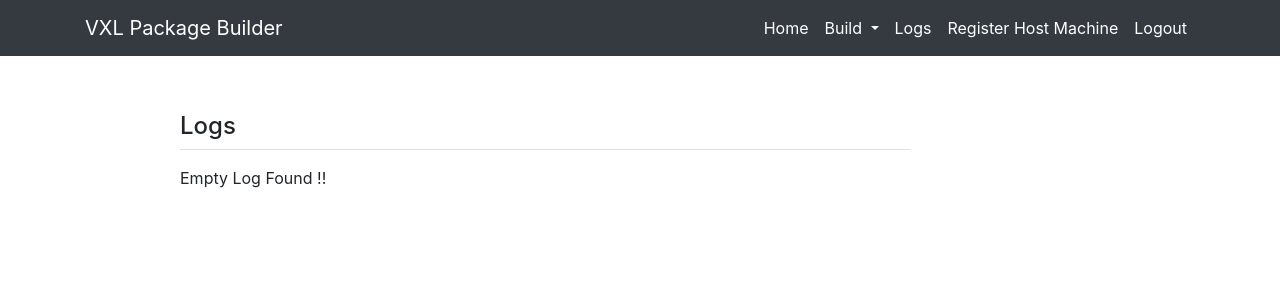
After one commit to ppokhriyal/Package_Builder, a Flask app: page /logs in a window 1280 px wide. The commit adds this page. Shown: the top 300 px of the page. Run offline with Flask 2, Linux system fonts and the light colour scheme; the visitor is signed in with stand-in values (Sample User, id 1); data that the repository does not hold is empty; some libraries are stand-ins or nearby versions.

Commit message:
Package Builder

```diff
--- a/pkgbuilder/models.py
+++ b/pkgbuilder/models.py
@@ -17,6 +17,7 @@ class User(db.Model,UserMixin):
 	password_decrypted = db.Column(db.String(60),nullable=False)
 	pkg_info = db.relationship('Pkgdetails',backref='author',lazy=True,cascade='all,delete-orphan')
 	reg_host = db.relationship('Register_Host',backref='register_remote_host',lazy=True,cascade='all,delete-orphan')
+	log = db.relationship('Logs',backref='logmeup',lazy=True,cascade='all,delete-orphan')
 
 	def __repr__(self):
 		return f"User('{self.username}','{self.email}')"
@@ -36,7 +37,6 @@ class Pkgdetails(db.Model):
 		return f"Pkgdetails('{self.pkgbuild_id}','{self.pkgname}','{self.description}','{self.md5sum_patch}')"
 
 class Register_Host(db.Model):
-
 	id = db.Column(db.Integer,primary_key=True)
 	ipaddress = db.Column(db.String(20),unique=True,nullable=False)
 	hostname = db.Column(db.String(20),unique=True,nullable=False)
@@ -44,3 +44,14 @@ class Register_Host(db.Model):
 
 	def __repr__(self):
 		return f"{self.ipaddress}"
+
+class Logs(db.Model):
+	id = db.Column(db.Integer,primary_key=True)
+	pkgbuild_id = db.Column(db.Integer,unique=True,nullable=False)
+	pkgname = db.Column(db.String(60),nullable=False)
+	date_removed = db.Column(db.DateTime(),nullable=False,default=datetime.utcnow)
+	md5sum_pkg = db.Column(db.String(50),nullable=False)
+	md5sum_patch = db.Column(db.String(50))
+	user_id = db.Column(db.Integer, db.ForeignKey('user.id'))
+	def __repr__(self):
+		return f"Logs('{self.pkgbuild_id}','{self.pkgname}','{self.md5sum_pkg}','{self.md5sum_patch}')"
--- a/pkgbuilder/routes.py
+++ b/pkgbuilder/routes.py
@@ -1,7 +1,7 @@
 from flask import render_template, url_for, flash, redirect, request, abort, session
 from pkgbuilder import app, db, bcrypt, login_manager
 from pkgbuilder.forms import RegistrationForm, LoginForm,AddHostMachineForm,BuildTestPackageForm
-from pkgbuilder.models import User,Register_Host,Pkgdetails
+from pkgbuilder.models import User,Register_Host,Pkgdetails,Logs
 from flask_login import login_user, current_user, logout_user, login_required
 import paramiko
 import time
@@ -118,6 +118,7 @@ def addhost():
 
 #Delete Registered Host Machine
 @app.route('/delete_reg_hostmachine/<int:host_id>')
+@login_required
 def delete_host_machine(host_id):
     reg_host = Register_Host.query.get_or_404(host_id)
     db.session.delete(reg_host)
@@ -147,6 +148,7 @@ def test_pkg_build_area():
 
 #Building Test Package
 @app.route('/build_test_pkg',methods=['POST','GET'])
+@login_required
 def build_test_pkg():
     form = BuildTestPackageForm()
     test_pkg_build_area()
@@ -297,18 +299,59 @@ def build_test_pkg():
 
 #Delete the Package permanantly
 @app.route('/delete_pkg/<int:pkg_id>',methods=['POST','GET'])
+@login_required
 def delete_pkg(pkg_id):
+
     pkg_info = Pkgdetails.query.get_or_404(pkg_id)
+    log_info = Logs(pkgbuild_id=pkg_info.pkgbuild_id,pkgname=pkg_info.pkgname,md5sum_pkg=pkg_info.md5sum_pkg,md5sum_patch=pkg_info.md5sum_patch,logmeup=current_user)
+    db.session.add(log_info)
+    db.session.commit()
 
     if pkg_info.author != current_user:
         abort(403)
+
     db.session.delete(pkg_info)
     db.session.commit()
+    pkg_build_path = '/var/www/html/Test_Packages/'
     pkgbuild = pkg_info.pkgbuild_id
+
     shutil.rmtree(pkg_build_path+str(pkgbuild))
 
     flash('Package has been deleted!','success')
     return redirect(url_for('home'))
+
+#Move to Final Package
+@app.route('/move_final_pkg/<int:pkg_id>',methods=['POST','GET'])
+def move_final_pkg(pkg_id):
+    pkg_info = Pkgdetails.query.get_or_404(pkg_id)
+    pkgbuild = pkg_info.pkgbuild_id
+    pkg_build_path = '/var/www/html/Test_Packages/'
+    os.makedirs(pkg_build_path+str(pkgbuild)+'/Final')
+
+    if pkg_info.author != current_user:
+        abort(403)
+
+    for root, dirs, files in os.walk(pkg_build_path+str(pkgbuild)):
+        for file in files:
+            if file.endswith(".sq"):
+                sq_path = os.path.join(root, file)
+                cmd = "mv "+sq_path+" "+pkg_build_path+str(pkgbuild)+'/Final/'
+                proc = subprocess.Popen(cmd,shell=True,stdout=subprocess.PIPE,stderr=subprocess.PIPE)
+                o,e = proc.communicate()
+
+    flash('Package moved to Final Stage!','success')
+    return redirect(url_for('home'))
+
+#Logs
+@app.route('/logs',methods=['POST','GET'])
+@login_required
+def logs():
+
+    page = request.args.get('page',1,type=int)
+    log_count = db.session.query(Logs).count()
+    logs_info = Logs.query.order_by(Logs.date_removed.desc()).paginate(page=page,per_page=4)
+
+    return render_template('log.html',title='Logs',logs_info=logs_info,log_count=log_count)
 
 #Logout
 @app.route('/logout')
--- a/pkgbuilder/templates/home.html
+++ b/pkgbuilder/templates/home.html
@@ -1,9 +1,9 @@
 {% extends 'layout.html' %}
 {% block content %}
 	<h4 class="pt2">Package Build History</h4>
-<div class="border-top pt-2 "></div>
+<div class="border-top pt-2 mb-2"></div>
 {% if pkg_count == 0 %}
-	<p>No Package Build Found !!</p>
+	<p>Empty Package Build History Found !!</p>
 {% else %}
 	{% for pkg in package.items %}
 		<div class="card mb-3">
@@ -18,7 +18,7 @@
 			<div class="card-footer">
 				<small>Package Build by : {{pkg.author.username}} | Package Build on : {{ pkg.date_posted.strftime('%d-%m-%Y')}}</small>
 				{% if pkg.author == current_user %}
-					<a href="#" class="badge badge-primary float-right">Move to Final Build</a>
+					<!--<a href="{{url_for('move_final_pkg',pkg_id=pkg.id)}}" class="badge badge-primary float-right">Move to Final Build</a>-->
 					<a href="{{url_for('delete_pkg',pkg_id=pkg.id)}}" class="badge badge-danger mr-2 float-right">Delete</a>
 				{% endif %}
 			</div>
--- a/pkgbuilder/templates/host_register.html
+++ b/pkgbuilder/templates/host_register.html
@@ -3,7 +3,7 @@
 <h4 class="pt2">Registerd Host Machines
 	<a href="{{url_for('addhost')}}" class="btn btn-success btn-sm float-right">Add New Host</a></h4>
 </h4>
-<div class="border-top pt-2"></div>
+<div class="border-top pt-2 mb-2"></div>
 {% if regs_host_count != 0 %}
 	{% for i in regs_hosts.items %}
     <div class="card">
--- a/pkgbuilder/templates/layout.html
+++ b/pkgbuilder/templates/layout.html
@@ -32,7 +32,9 @@
                   </a>
                   <div class="dropdown-menu" aria-labelledby="navbarDropdown">
                     <a class="dropdown-item" href="{{url_for('build_test_pkg')}}">New Package</a>
-                    <!--<a class="dropdown-item" href="#">New Package</a>-->
+                </li>
+                <li class="nav-item active">
+                  <a class="nav-link" href="{{url_for('logs')}}">Logs</a>
                 </li>
                 <li class="nav-item active">
                   <a class="nav-link" href="{{url_for('register_host')}}">Register Host Machine</a>
--- /dev/null
+++ b/pkgbuilder/templates/log.html
@@ -0,0 +1,49 @@
+{% extends 'layout.html' %}
+{% block content %}
+	<h4 class="pt2">Logs</h4>
+	<div class="border-top pt-2 mb-2"></div>
+	{% if log_count == 0 %}
+		<p>Empty Log Found !!</p>
+	{% else %}
+		{% for i in logs_info.items %}
+			<div class="card mb-2">
+				<div class="card-body bg-light">
+  					<div class="bd-example">
+  						<details open="">
+    						<summary><strong>Package Build Id</strong></summary>
+    							<p>{{i.pkgbuild_id}}</p>
+  						</details>
+  						<details>
+    						<summary><strong>Package Name</strong></summary>
+    							<p>{{i.pkgname}}</p>
+  						</details>
+  						<details>
+    						<summary><strong>Package Md5sum</strong></summary>
+    							<p>{{i.md5sum_pkg}}</p>
+  						</details>
+  						<details>
+    						<summary><strong>Patch Md5sum</strong></summary>
+    							<p>{{i.md5sum_patch}}</p>
+  						</details>
+					</div>
+  				</div>
+  				<div class="card-footer">
+  					<small>Package Build by : {{i.logmeup.username}}</small> | <small>Package Build on : {{ i.date_removed.strftime('%d-%m-%Y')}}</small>
+  				</div>
+			</div>
+		{% endfor %}
+		<div class="rounded-0 col-lg-13 mx-auto">
+    		{% for page_num in logs_info.iter_pages(left_edge=1,right_edge=1,left_current=1,right_current=2) %}
+      			{% if page_num %}
+        			{% if logs_info.page == page_num %}
+          				<a class="btn btn-secondary mb-4 mt-2" href="{{ url_for('logs',page=page_num)}}">{{ page_num }}</a>
+        			{% else %}
+          				<a class="btn btn-outline-info mb-4 mt-2" href="{{ url_for('logs',page=page_num)}}">{{ page_num }}</a>
+        			{% endif %}
+      			{% else %}
+        			...
+      			{% endif %}
+    		{% endfor %}
+   		</div>
+	{% endif %}
+{% endblock content %}
```
Also changed, not shown: pkgbuilder/pkgbuilder.db.
